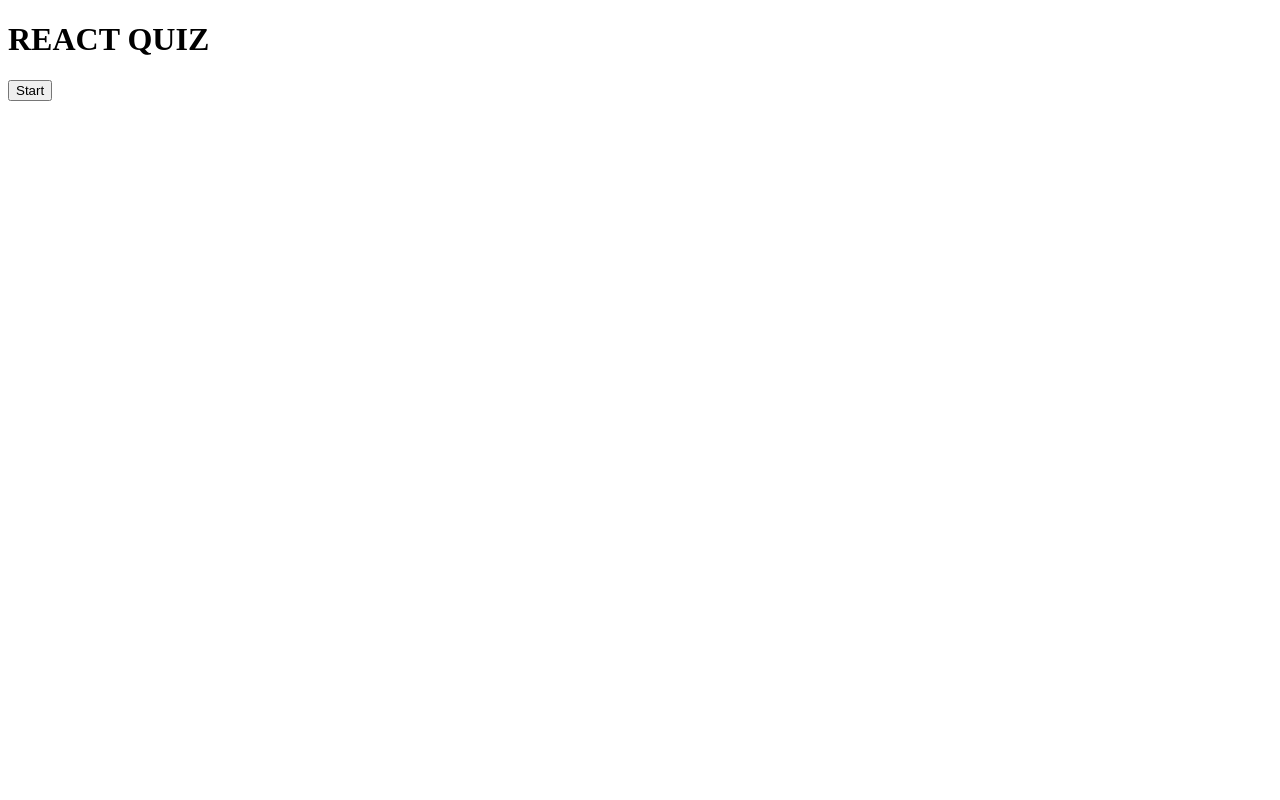
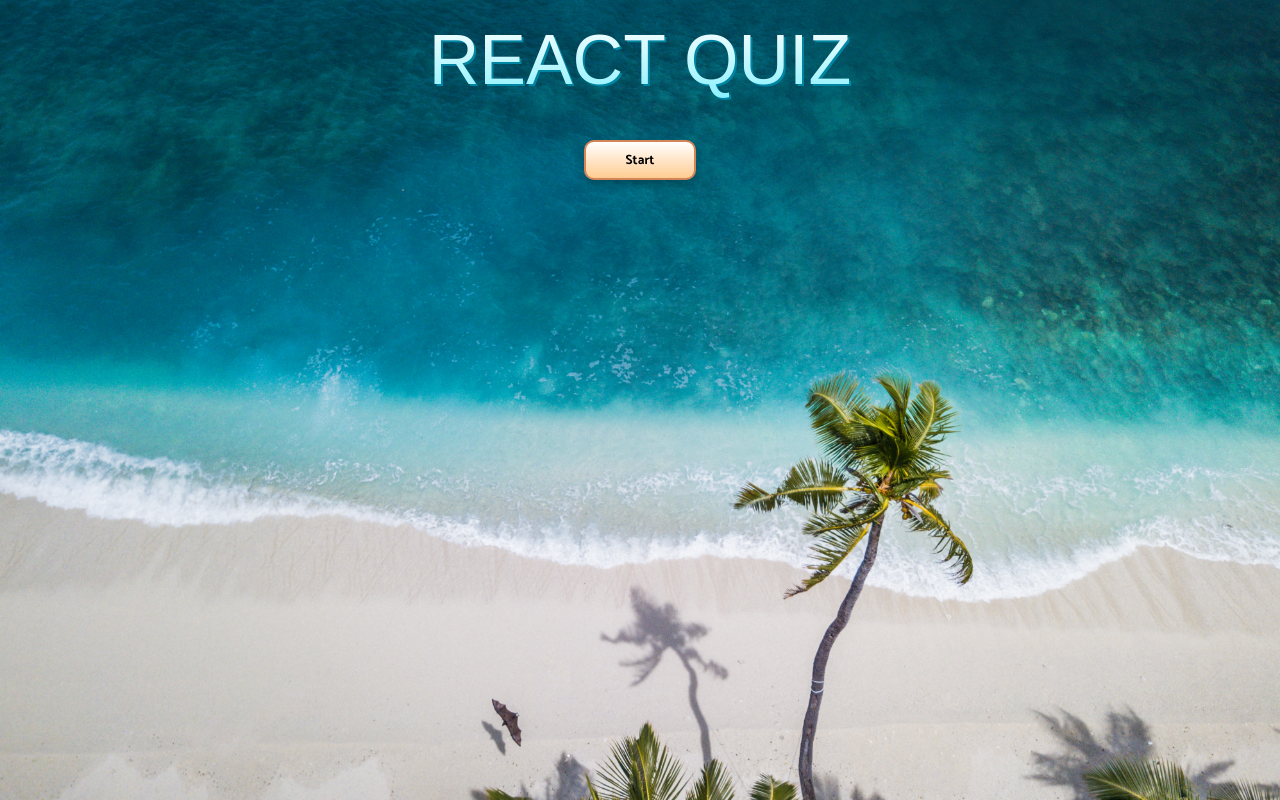
Before and after one commit to Faxriddin2008/react-quiz-app, a React (Create React App) app: page / in a window 1280 px wide. Built offline with nearby package versions, Linux system fonts and the light colour scheme.

Commit message:
feat: add styles

```diff
--- /dev/null
+++ b/src/App.styles.ts
@@ -0,0 +1,62 @@
+import styled, {createGlobalStyle} from "styled-components"
+import BGImage from "./images/nattu-adnan-atSUvc1hMwk-unsplash.jpg"
+
+export const GlobalStyle = createGlobalStyle`
+    html{
+        height: 100%;
+    }
+    body{
+        background-image: url(${BGImage});
+        background-size: cover;
+        margin: 0;
+        padding: 0 20px;
+        display: flex;
+        justify-content: center;
+    }
+    *{
+        box-sizing: border-box;
+        font-family: 'Catamaran', sans-serif;
+    }
+`
+
+export const Wrapper = styled.div`
+    display: flex;
+    flex-direction: column;
+    align-items: center;
+    >p{
+        color: #fff;
+    }
+    .score{
+        color: #fff;
+        font-size: 2rem;
+        margin: 0;
+    }
+    h1{
+        font-family: Fascinate Inline , Haettenschweiler, 'Arial Narrow Bold', sans-serif;
+        background-image: linear-gradient(180deg, #fff, #87f1ff);
+        background-size: 100%;
+        background-clip: text;
+        -webkit-background-clip: text;
+        -webkit-text-fill-color: transparent;
+        -moz-background-clip: text;
+        -moz-text-fill-color: transparent;
+        filter: drop-shadow(2px 2px #0085a3);
+        font-size: 70px;
+        font-weight: 400;
+        text-align: center;
+        margin: 20px;
+    }
+    .start, .next {
+        cursor: pointer;
+        background: linear-gradient(180deg, #fff, #ffcc91);
+        border: 2px solid #d38558;
+        box-shadow: 0px 5px 10px rgba(0, 0, 0, 0.25);
+        border-radius: 10px;
+        height: 40px;
+        margin: 20px 0;
+        padding: 0 40px;
+    }
+    .start{
+        max-width: 200px;
+    }
+`
--- a/src/App.tsx
+++ b/src/App.tsx
@@ -3,6 +3,7 @@
 import { fetchQuizQuestions } from "./API";
 import { QuestionState, Difficulty } from "./API";
 import { shuffleArray } from "./utils";
+import { GlobalStyle, Wrapper } from "./App.styles";
 
 export type AnswerObject = {
   question: string;
@@ -17,17 +18,18 @@
   const [number, setNumber] = useState(0);
   const [userAnswers, setUserAnswers] = useState<AnswerObject[]>([]);
   const [score, setScore] = useState(0);
-  const [gameOver, setGameOver] = useState(true);
+  const [gameOver, setGameOver] = useState(false);
+  const [isStarted, setIsStarted] = useState(false);
 
   const startTrivia = async () => {
     setLoading(true);
-    setGameOver(false);
+    setIsStarted(true);
+    setScore(0);
     const newQuestions = await fetchQuizQuestions(
       TOTAL_QUESTIONS,
       Difficulty.EASY
     );
     setQuestions(newQuestions);
-    setScore(0);
     setUserAnswers([]);
     setNumber(0);
     setLoading(false);
@@ -35,7 +37,7 @@
   console.log(questions);
 
   const checkAnswer = (e: React.MouseEvent<HTMLButtonElement>) => {
-    if (!gameOver) {
+    if (isStarted) {
       const answer = e.currentTarget.value;
       const correct = questions[number].correct_answer === answer;
       if (correct) setScore((prev) => prev + 1);
@@ -50,42 +52,46 @@
   };
   const nextQuestion = () => {
     const nextQuestion = number + 1;
+
     if (nextQuestion === TOTAL_QUESTIONS) {
       setGameOver(true);
+      setIsStarted(false);
     } else {
       setNumber(nextQuestion);
     }
   };
   return (
-    <div className="App">
+    <>
+      <GlobalStyle />
+      <Wrapper>
         <h1>REACT QUIZ</h1>
-      {gameOver || userAnswers.length === TOTAL_QUESTIONS ? (
+        {!isStarted ? (
           <button className="start" onClick={startTrivia}>
             Start
           </button>
         ) : null}
 
-      {!gameOver ? <p className="score">Score:</p> : null}
+        {questions.length !== 0 ? (
+          <p className="score">Score: {score}</p>
+        ) : null}
         {loading ? <p>Loading questions...</p> : null}
-      {!loading && !gameOver ? (
+        {!loading && isStarted ? (
           <QuestionCard
             questionNr={number + 1}
             totalQuestions={TOTAL_QUESTIONS}
-          question={questions[number].question}
-          answers={questions[number].answers}
+            question={questions[number]?.question}
+            answers={questions[number]?.answers}
             userAnswer={userAnswers ? userAnswers[number] : undefined}
             callback={checkAnswer}
           />
         ) : null}
-      {!gameOver &&
-      !loading &&
-      userAnswers.length === number + 1 &&
-      number !== TOTAL_QUESTIONS - 1 ? (
+        {!loading && isStarted ? (
           <button className="next" onClick={nextQuestion}>
-          Next question
+            {number + 1 == TOTAL_QUESTIONS ? "End test" : "Next question"}
           </button>
         ) : null}
-    </div>
+      </Wrapper>
+    </>
   );
 };
 
--- /dev/null
+++ b/src/components/QuestionCard.styles.ts
@@ -0,0 +1,46 @@
+import styled from "styled-components"
+
+export const Wrapper = styled.div`
+    max-width: 1100px;
+    background: white;
+    border-radius: 10px;
+    border: 2px solid #0085a3;
+    padding: 20px;
+    box-shadow: 0px 5px 10px rgba(0, 0, 0, 0,25);
+    text-align: center;
+    p{
+        font-size: 1rem;
+    }
+`
+
+type ButtonWrapperProps = {
+ correct: boolean;
+ userClicked: boolean;
+}
+
+
+export const ButtonWrapper = styled.div<ButtonWrapperProps>`
+    transition: all 0.3s ease;
+    :hover{
+        opacity: 0.8;
+    }
+    button{
+        cursor: pointer;
+        user-select: none;
+        font-size: 0.8rem;
+        width: 100%;
+        height: 40px;
+        margin: 5px 0;
+        background: ${({correct, userClicked}) =>
+            correct
+            ? 'linear-gradient(90deg, #56ffa4, #59bc86)'
+            : !correct && userClicked
+            ? 'linear-gradient(90deg, #ff5656, #c16868)'
+            : 'linear-gradient(90deg, #56ccff, #6eafb4)'};
+        border: 3px solid #fff;
+        box-shadow: 1px 2px 0px rgba(0, 0, 0, 0.1);
+        border-radius: 10px;
+        color: #fff;
+        text-shadow: 0px 1px 0px rgba(0, 0, 0, 0.25);
+    }
+`
--- a/src/components/QuestionCard.tsx
+++ b/src/components/QuestionCard.tsx
@@ -1,5 +1,6 @@
 import React from "react";
 import { AnswerObject } from "../App";
+import { Wrapper, ButtonWrapper } from "./QuestionCard.styles";
 type Props = {
   question: string;
   answers: string[];
@@ -16,14 +17,18 @@
   questionNr,
   totalQuestions,
 }) => (
-  <div>
+  <Wrapper>
     <p className="number">
       Question: {questionNr} / {totalQuestions}
     </p>
     <p dangerouslySetInnerHTML={{ __html: question }} />
     <div>
-      {answers.map((answer) => (
-        <div key={answer}>
+      {answers?.map((answer) => (
+        <ButtonWrapper
+          key={answer}
+          correct={userAnswer?.correctAnswer === answer}
+          userClicked={userAnswer?.answer === answer}
+        >
           <button
             disabled={userAnswer ? true : false}
             value={answer}
@@ -31,10 +36,10 @@
           >
             <span dangerouslySetInnerHTML={{ __html: answer }} />
           </button>
-        </div>
+        </ButtonWrapper>
       ))}
     </div>
-  </div>
+  </Wrapper>
 );
 
 export default QuestionCard;
```
Lines whose indentation alone changed are shown as unchanged.
